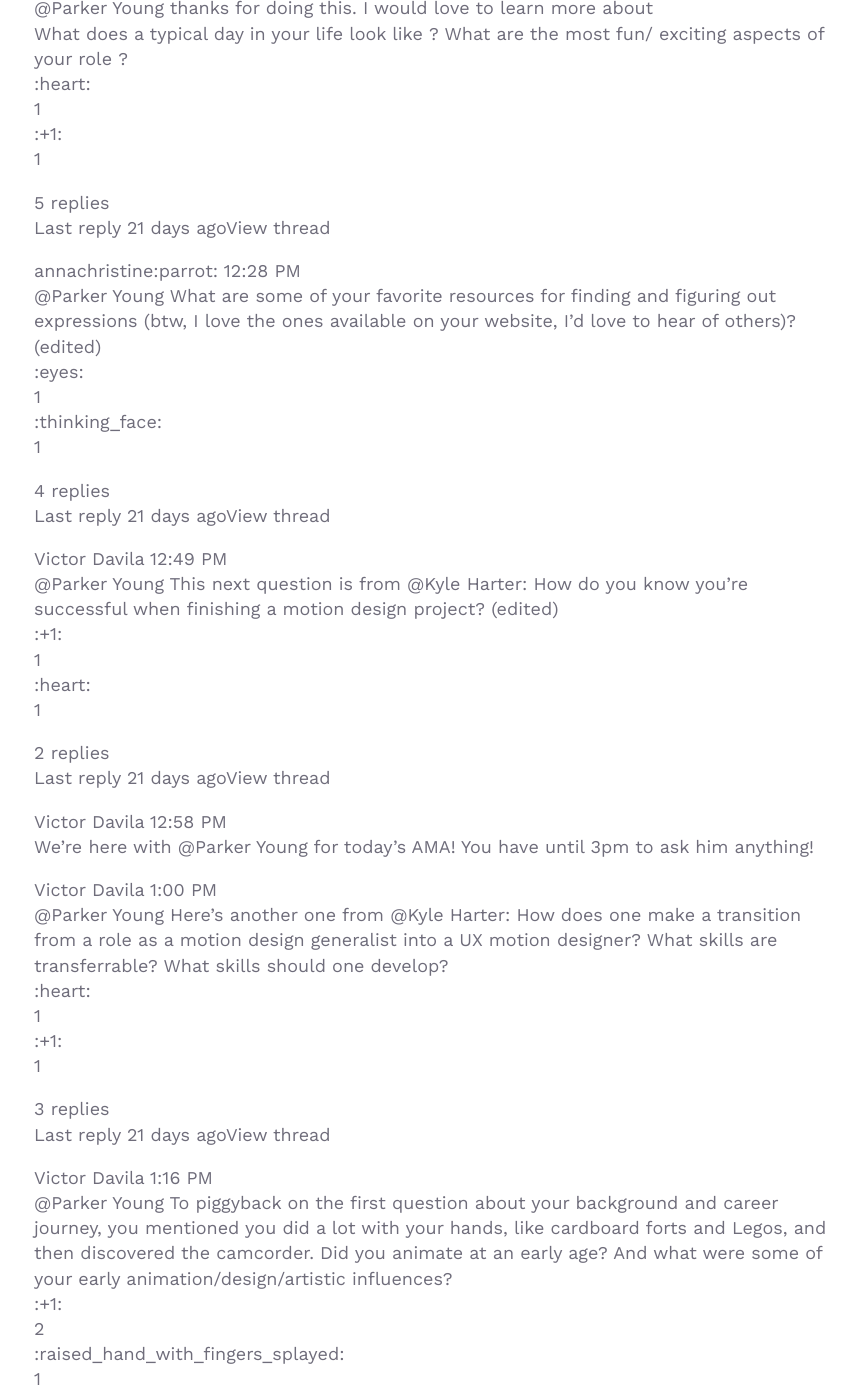
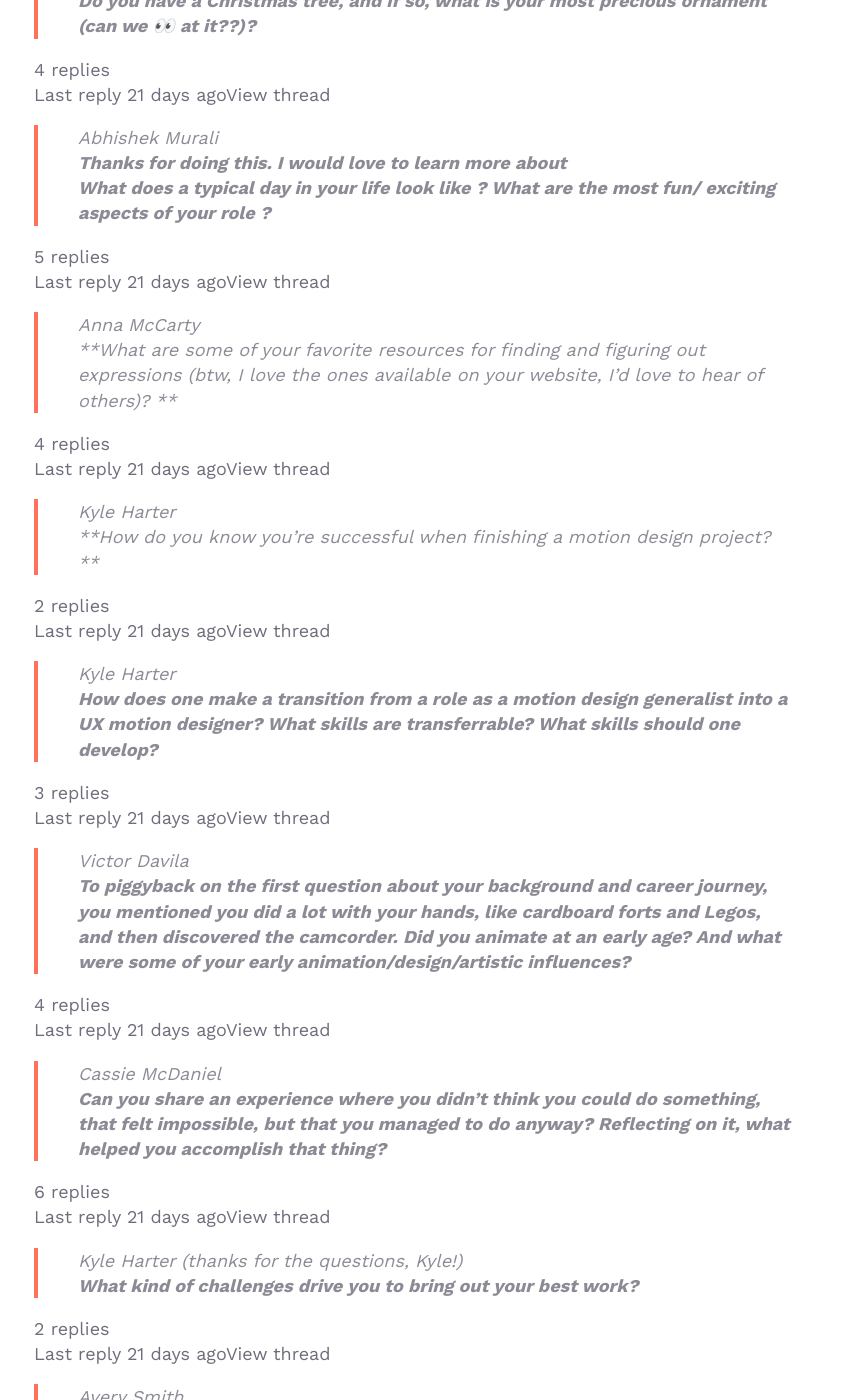
Before and after one commit to whosdustin/orlando-designers, a Jekyll site: the page built from _posts/2021-12-11-ama-with-parker-young.markdown, in a window 1280 px wide and 1400 px high, scrolled down 1000 px. Shown: the whole window, without its empty margins (206-1062 px from the left). Built offline with Jekyll 4.4.1, drawn with Linux system fonts in a browser that asks for light colours; comment, search, counter and statistics services are not loaded; some of the changed text lies outside the part shown.

Commit message:
Updated Parker Young and 1 other file

```diff
--- a/_posts/2021-12-11-ama-with-parker-young.markdown
+++ b/_posts/2021-12-11-ama-with-parker-young.markdown
@@ -3,148 +3,96 @@ title: AMA with Parker Young
 date: 2021-12-11 14:01:00 -05:00
 categories:
 - Stories
-Image: "/uploads/Parker-Young.jpeg"
+Image: "/uploads/Parker-Young.jpg"
 author: Avery Smith
 layout: posts-2
 ---
 
 **Victor Davila**\
-Welcome, Parker Young!  Thanks for being here today! Parker is a Senior Motion Designer @ [Microsoft](https://www.microsoft.com/en-us/?ql=1&spl=4).\
-You have until 3pm to ask him anything!
+Welcome, **Parker Young**!  Thanks for being here today! Parker is a Senior Motion Designer @ [Microsoft](https://www.microsoft.com/en-us/?ql=1&spl=4). You have until 3pm to ask him anything!
 
 **Parker Young**\
 You bet! Thanks Victor!
 
+\~
+
 > Victor Davila\
 > **Can you tell us a little about your background and how you got to where you are?**
+
+4 replies\
+Last reply 21 days agoView thread
 
 > Cassie McDaniel\
 > **Do you have a Christmas tree, and if so, what is your most precious ornament (can we 👀 at it??)?**
 
-Abhishek  12:25 PM\
-@Parker Young  thanks for doing this. I would love to learn more about\
-What does a typical day in your life look like ? What are the most fun/ exciting aspects of your role ?\
-\:heart:\
-1\
-\:\+1:\
-1
+4 replies\
+Last reply 21 days agoView thread
+
+> Abhishek Murali\
+> **Thanks for doing this. I would love to learn more about\
+> What does a typical day in your life look like ? What are the most fun/ exciting aspects of your role ?**
 
 5 replies\
 Last reply 21 days agoView thread
 
-annachristine:parrot:  12:28 PM\
-@Parker Young What are some of your favorite resources for finding and figuring out expressions (btw, I love the ones available on your website, I'd love to hear of others)? (edited) \
-\:eyes:\
-1\
-\:thinking_face:\
-1
+> Anna McCarty\
+> **What are some of your favorite resources for finding and figuring out expressions (btw, I love the ones available on your website, I'd love to hear of others)? **
 
 4 replies\
 Last reply 21 days agoView thread
 
-Victor Davila  12:49 PM\
-@Parker Young This next question is from @Kyle Harter: How do you know you’re successful when finishing a motion design project? (edited) \
-\:\+1:\
-1\
-\:heart:\
-1
+> Kyle Harter\
+> **How do you know you’re successful when finishing a motion design project? **
 
 2 replies\
 Last reply 21 days agoView thread
 
-Victor Davila  12:58 PM\
-We're here with @Parker Young for today's AMA! You have until 3pm to ask him anything!
-
-Victor Davila  1:00 PM\
-@Parker Young Here's another one from @Kyle Harter: How does one make a transition from a role as a motion design generalist into a UX motion designer? What skills are transferrable? What skills should one develop?\
-\:heart:\
-1\
-\:\+1:\
-1
+> Kyle Harter \
+> **How does one make a transition from a role as a motion design generalist into a UX motion designer? What skills are transferrable? What skills should one develop?**
 
 3 replies\
 Last reply 21 days agoView thread
 
-Victor Davila  1:16 PM\
-@Parker Young To piggyback on the first question about your background and career journey, you mentioned you did a lot with your hands, like cardboard forts and Legos, and then discovered the camcorder. Did you animate at an early age? And what were some of your early animation/design/artistic influences?\
-\:\+1:\
-2\
-\:raised_hand_with_fingers_splayed:\
-1
+> Victor Davila\
+> **To piggyback on the first question about your background and career journey, you mentioned you did a lot with your hands, like cardboard forts and Legos, and then discovered the camcorder. Did you animate at an early age? And what were some of your early animation/design/artistic influences?**
 
 4 replies\
 Last reply 21 days agoView thread
 
-cassiemc  1:17 PM\
-@Parker Young Can you share an experience where you didn't think you could do something, that felt impossible, but that you managed to do anyway? Reflecting on it, what helped you accomplish that thing?\
-\:\+1:\
-1\
-\:man-surfing:\
-2\
-\:tada:\
-2
+> Cassie McDaniel\
+> **Can you share an experience where you didn't think you could do something, that felt impossible, but that you managed to do anyway? Reflecting on it, what helped you accomplish that thing?**
 
 6 replies\
 Last reply 21 days agoView thread
 
-Victor Davila  2:10 PM\
-We're in our LAST HOUR of today's AMA with @Parker Young! You have until 3pm to ASK HIM ANYTHING!!\
-\:tada:\
-4\
-\:clap:\
-1
-
-Victor Davila  2:11 PM\
-@Parker Young Here's another question from @Kyle Harter (thanks for the questions, Kyle!): What kind of challenges drive you to bring out your best work?\
-\:\+1:\
-1
+> Kyle Harter (thanks for the questions, Kyle!) \
+> **What kind of challenges drive you to bring out your best work?**
 
 2 replies\
 Last reply 21 days agoView thread
 
-Avery Smith:od-icon:  2:20 PM\
-@Parker Young How do you ensure the look/feel/experience of the motion design is consistent between the product UX and the product marketing?\
-\:heart:\
-2
+> Avery Smith\
+> **How do you ensure the look/feel/experience of the motion design is consistent between the product UX and the product marketing?**
 
 5 replies\
 Last reply 21 days agoView thread
 
-kylehyams  2:39 PM\
-@Parker Young what’s your favorite easing curve?\
-\:heart:\
-4
+> Kyle Hyams\
+> **What’s your favorite easing curve?**
 
 3 replies\
 Last reply 21 days agoView thread
 
-Victor Davila  2:48 PM\
-@Parker Young As we wind down this year and look forward to the next, anything in particular you can share that you're looking forward to, either work or non-work wise?\
-\:heart:\
-1
+> Victor Davila\
+> **As we wind down this year and look forward to the next, anything in particular you can share that you're looking forward to, either work or non-work wise?**
 
 2 replies\
 Last reply 21 days agoView thread
 
-Parker Young:rocket:  3:08 PM\
-Thanks so much for having me! Thank you @Victor Davila for facilitating the discussion. If anyone has follow up questions or missed the AMA window, please send me a DM and I will happily answer :slightly_smiling_face: I will be off the grid December 13-16th but will answer after that. Enjoy the weekend everyone!\
-\:clap:\
-7\
-\:thumbsup_all:\
-5\
-\:microsoft:\
-5
+\~
 
-Victor Davila  3:09 PM\
-Thank you so much, @Parker Young! We appreciate you taking the time out of your day to talk to us! And thanks to everyone who asked questions!!\
-\:heavy_plus_sign:\
-3\
-\:heart:\
-4\
-\:od-icon:\
-2\
-\:1000:\
-2
+**Parker Young**\
+Thanks so much for having me! Thank you @Victor Davila for facilitating the discussion. If anyone has follow up questions or missed the AMA window, please send me a DM and I will happily answer :slightly_smiling_face: I will be off the grid December 13-16th but will answer after that. Enjoy the weekend everyone!
 
-Avery Smith:od-icon:  3:12 PM\
-Thank you @Parker Young for your time and insights!
+**Victor Davila**\
+Thank you so much, @Parker Young! We appreciate you taking the time out of your day to talk to us! And thanks to everyone who asked questions!!
```
Also changed, not shown: _uploads/Parker-Young.jpg (added).
